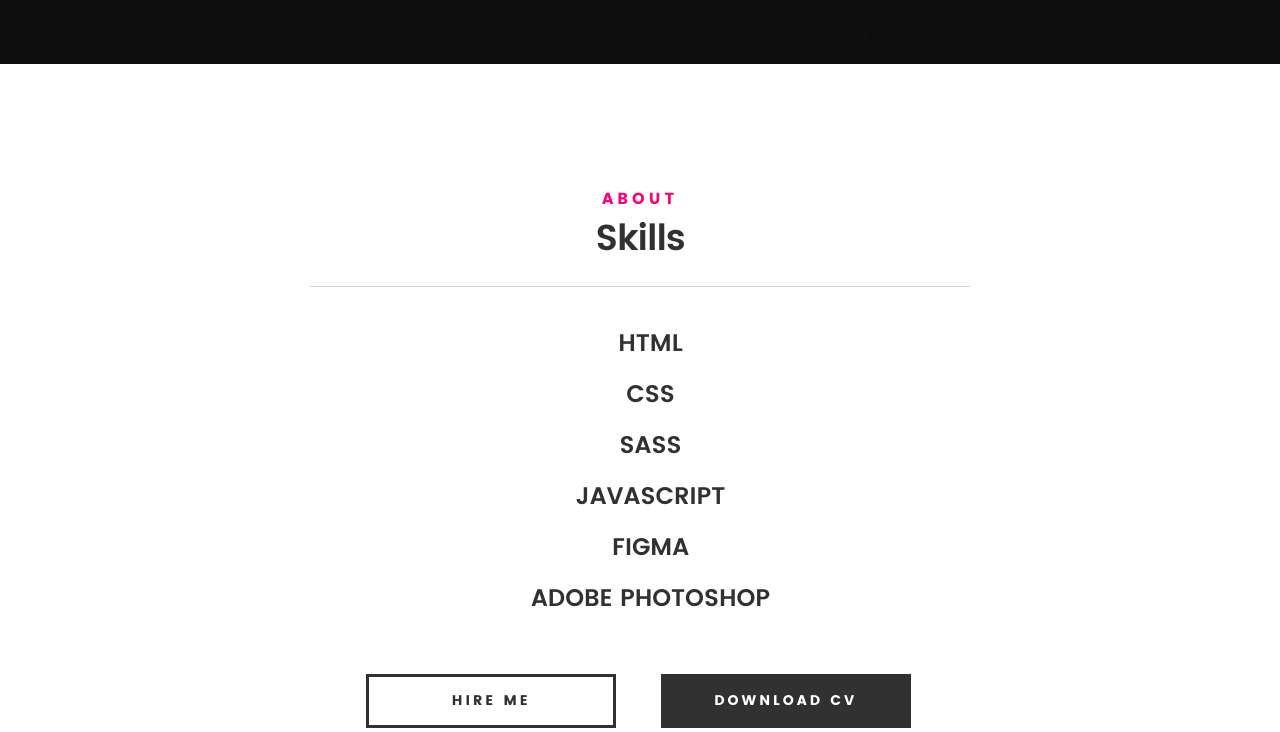
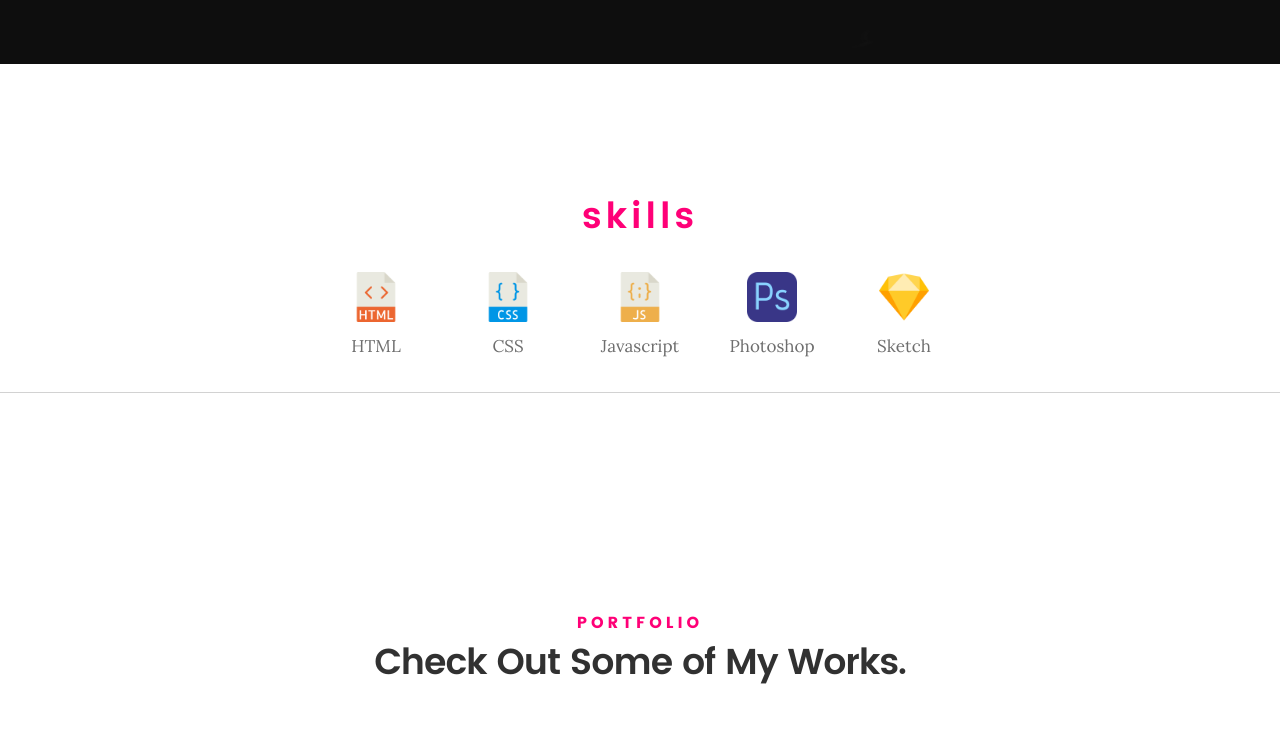
Before and after one commit to FredGarcia00/EmailDeveloperPortfolio, a plain HTML site: page index.html in a window 1280 px wide. Shown: the part 736-1468 px from the top of the page. Drawn offline with Linux system fonts and the light colour scheme; files whose address does not match are found by name.

Commit message:
skills section updated

```diff
--- a/css/main.css
+++ b/css/main.css
@@ -1492,10 +1492,16 @@ header .logo {
 #about {
 	background: #FFFFFF;
 	padding-top: 12rem;
-	padding-bottom: 15rem;
+	padding-bottom: 8rem;
 }
 #about .section-intro {
 	margin-bottom: 3rem;
+}
+
+.skills {
+	display:grid !important;
+	grid-template-columns: repeat(5,2fr) !important;
+	justify-content: center;
 }
 
 .intro-info {
@@ -1611,6 +1617,12 @@ header .logo {
 	.intro-info .lead {
 		padding-left: 0;
 		text-align: center;
+	}
+
+	@media only screen and (max-width:400px) {
+		.skills {
+			grid-template-columns: repeat(2,2fr) !important;
+		}
 	}
 }
 
--- a/index.html
+++ b/index.html
@@ -95,40 +95,38 @@
 
    <!-- about section
    ================================================== -->
-
-
-
    <section id="about">
-
-	<div class="row section-intro">
-		<div class="col-twelve">
-
-			<h5>About</h5>
-			<h1>Skills</h1>
-			<hr>
-
-			<div class="intro-info">
-				<ul style="list-style: none;">
-					<li><h2>HTML</h2></li>
-					<li><h2>CSS</h2></li>
-					<li><h2>SASS</h2></li>
-					<li><h2>JAVASCRIPT</h2></li>
-					<li><h2>FIGMA</h2></li>
-					<li><h2>ADOBE PHOTOSHOP</h2></li>
-				</ul>
+	   <div class="row section-intro" >
+			<h1 style="color: #FF0077;
+			font-size: 3.6rem;
+			line-height: 1.875;
+			margin-bottom: 2rem;
+			letter-spacing: .4rem;">skills</h1>
+			<div class="skills col-twelve">
+				<div>
+					<img src="./images/portfolio/icons/html.png" alt="" style="width:50px;">
+					<div>HTML</div>
+				</div>
+				<div>
+					<img src="./images/portfolio/icons/css.png" alt="" style="width:50px;">
+					<div>CSS</div>
+				</div>
+				<div>
+					<img src="./images/portfolio/icons/js.png" alt="" style="width:50px;">
+					<div>Javascript</div>
+				</div>
+				<div>
+					<img src="./images/portfolio/icons/ps.png" alt="" style="width:50px;">
+					<div> Photoshop</div>
+				</div>
+				<div>
+					<img src="./images/portfolio/icons/sketch.png" alt="" style="width:50px;">
+					<div>Sketch</div>
+				</div>
 			</div>
-
 		</div>
-	</div>
-	<div class="row button-section">
-		<div class="col-twelve">
-			<a href="#contact" title="Hire Me" class="button stroke smoothscroll">Hire Me</a>
-			<a href="#" title="Download CV" class="button button-primary">Download CV</a>
-		</div>
-	</div>
-	</section>
-
-
+		<hr>
+   </section>
 
 
 
```
Also changed, not shown: images/portfolio/icons/css.png (added), images/portfolio/icons/html.png (added), images/portfolio/icons/js.png (added), images/portfolio/icons/ps.png (added), images/portfolio/icons/sass.png (added), images/portfolio/icons/sketch.png (added).
